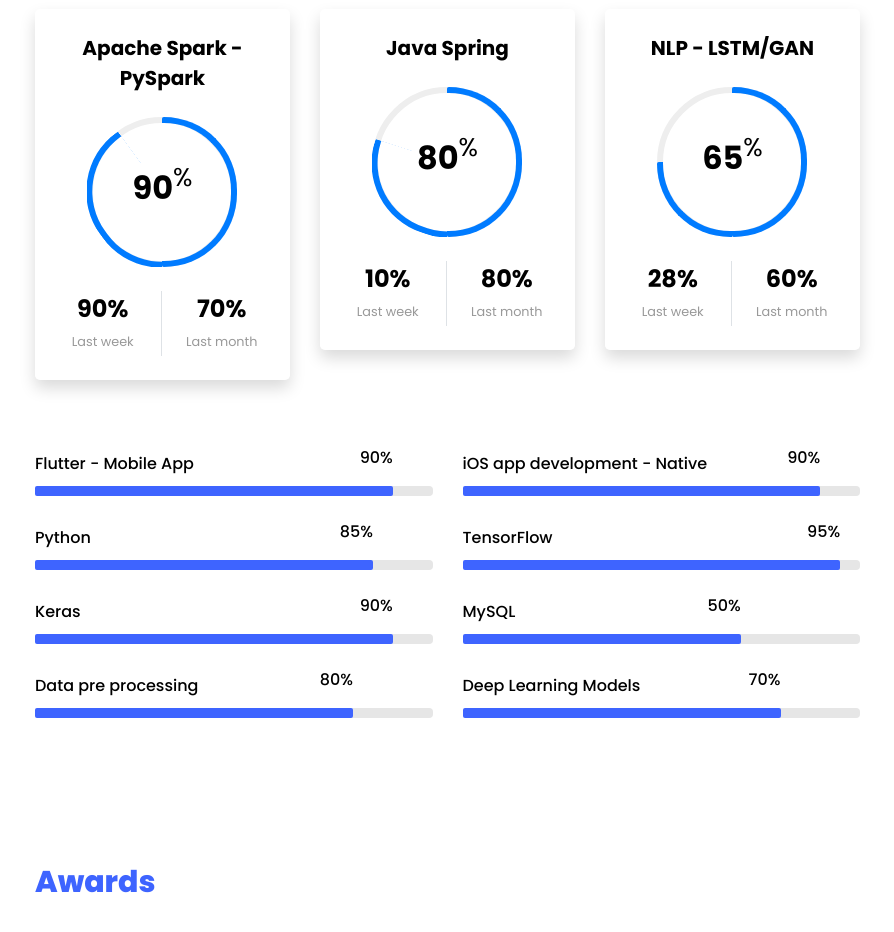
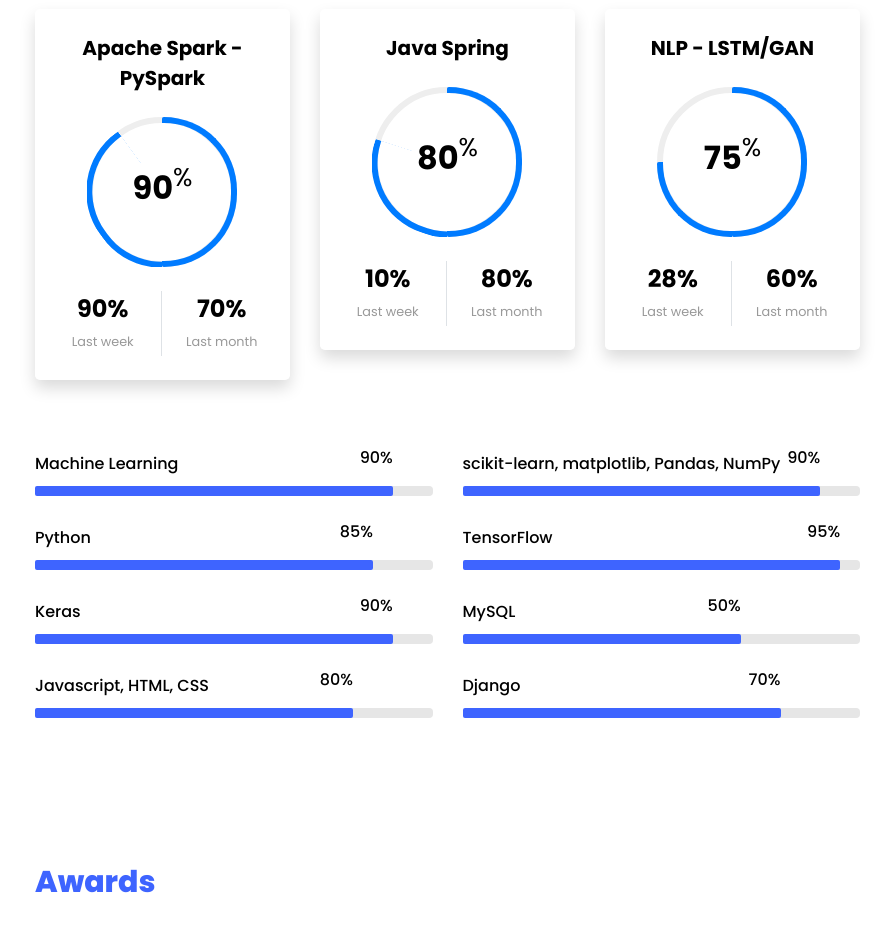
Before and after one commit to Vaibhav3M/Vaibhav3M.github.io, a plain HTML site: page index.html in a window 1280 px wide. Shown: the part 3760-4692 px from the top of the page, without its empty margins (335-1229 px from the left). Drawn offline with Linux system fonts and the light colour scheme; files whose address does not match are found by name.

Commit message:
feat: updated skills

```diff
--- a/index.html
+++ b/index.html
@@ -301,7 +301,7 @@
                         <span class="progress-bar border-primary"></span>
 						          </span>
 						          <div class="progress-value w-100 h-100 rounded-circle d-flex align-items-center justify-content-center">
-						            <div class="h2 font-weight-bold">65<sup class="small">%</sup></div>
+						            <div class="h2 font-weight-bold">75<sup class="small">%</sup></div>
 						          </div>
 						        </div>
 						        <!-- END -->
@@ -322,7 +322,7 @@
 					  	<div class="row">
 						  <div class="col-md-6 animate-box">
 									<div class="progress-wrap ftco-animate">
-										<h3>Flutter - Mobile App</h3>
+										<h3>Machine Learning</h3>
 										<div class="progress">
 										 	<div class="progress-bar color-1" role="progressbar" aria-valuenow="90"
 										  	aria-valuemin="0" aria-valuemax="100" style="width:90%">
@@ -333,7 +333,7 @@
 								</div>
 					  		<div class="col-md-6 animate-box">
 									<div class="progress-wrap ftco-animate">
-										<h3>iOS app development - Native</h3>
+										<h3>scikit-learn, matplotlib, Pandas, NumPy</h3>
 										<div class="progress">
 										 	<div class="progress-bar color-1" role="progressbar" aria-valuenow="90"
 										  	aria-valuemin="0" aria-valuemax="100" style="width:90%">
@@ -388,7 +388,7 @@
 								</div>
 								<div class="col-md-6 animate-box">
 									<div class="progress-wrap ftco-animate">
-										<h3>Data pre processing</h3>
+										<h3>Javascript, HTML, CSS</h3>
 										<div class="progress">
 										 	<div class="progress-bar color-6" role="progressbar" aria-valuenow="80"
 										  	aria-valuemin="0" aria-valuemax="100" style="width:80%">
@@ -399,7 +399,7 @@
 								</div>
 								<div class="col-md-6 animate-box">
 									<div class="progress-wrap ftco-animate">
-										<h3>Deep Learning Models</h3>
+										<h3>Django</h3>
 										<div class="progress">
 										 	<div class="progress-bar color-6" role="progressbar" aria-valuenow="80"
 										  	aria-valuemin="0" aria-valuemax="100" style="width:80%">
```
